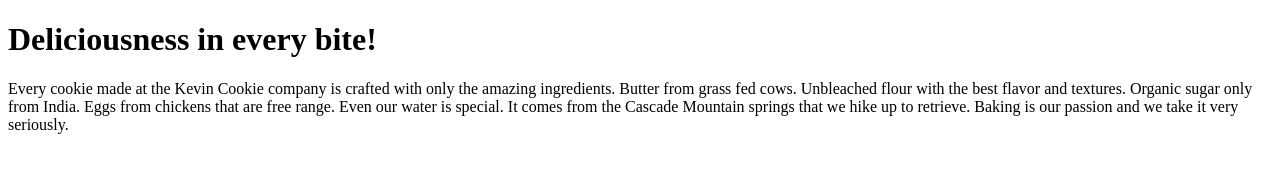
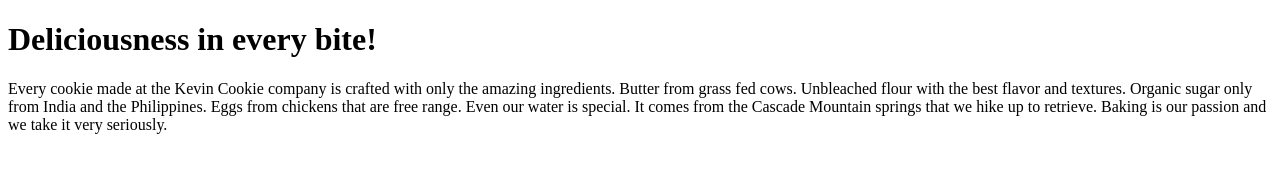
Before and after one commit to davidgar026/KevinCookieCompany, a plain HTML site: page index.htm in a window 1280 px wide. Drawn offline with Linux system fonts and the light colour scheme.

Commit message:
Update index.htm

```diff
--- a/index.htm
+++ b/index.htm
@@ -3,7 +3,7 @@
 <body>
 
 <h1>Deliciousness in every bite!</h1>
-<p>Every cookie made at the Kevin Cookie company is crafted with only the amazing ingredients. Butter from grass fed cows. Unbleached flour with the best flavor and textures. Organic sugar only from India. Eggs from chickens that are free range. Even our water is special. It comes from the Cascade Mountain springs that we hike up to retrieve. Baking is our passion and we take it very seriously.</p>
+<p>Every cookie made at the Kevin Cookie company is crafted with only the amazing ingredients. Butter from grass fed cows. Unbleached flour with the best flavor and textures. Organic sugar only from India and the Philippines. Eggs from chickens that are free range. Even our water is special. It comes from the Cascade Mountain springs that we hike up to retrieve. Baking is our passion and we take it very seriously.</p>
 
 </body>
 </html>
```
